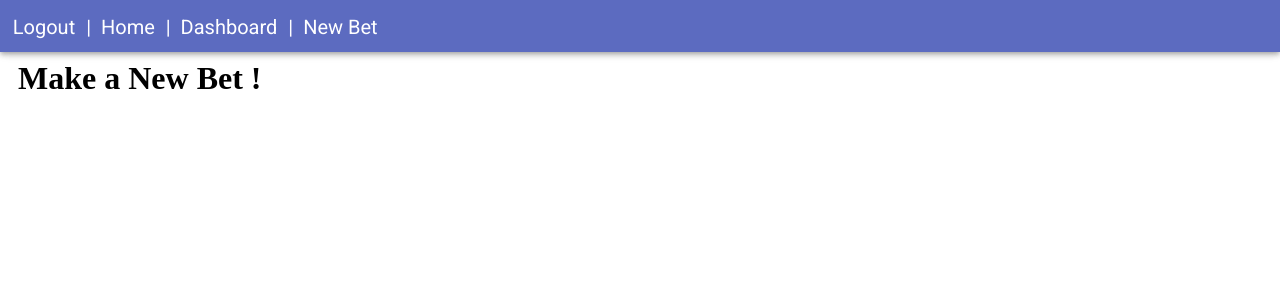
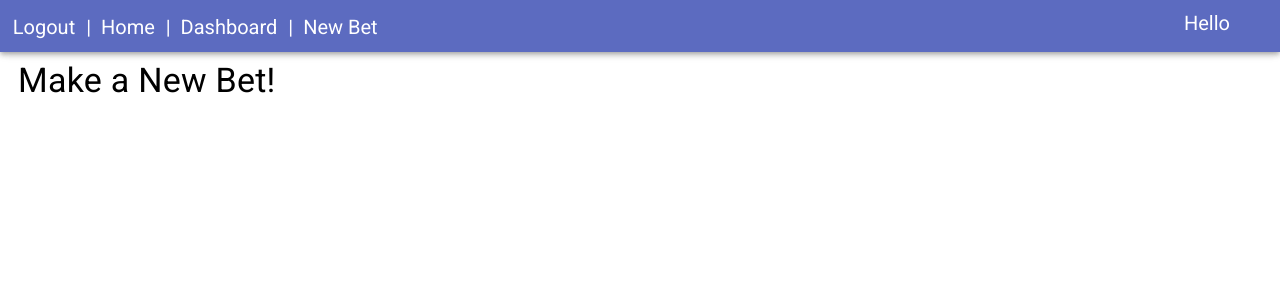
Before and after one commit to thebkbuffalo/eow_betting_react, a React (Create React App) app: page /newbet in a window 1280 px wide. Shown: the top 300 px of the page. Built offline with nearby package versions, Linux system fonts and the light colour scheme; no server answers; sample sign-in values are in the browser's storage.

Commit message:
added more style and to the navbar

```diff
--- a/src/App.js
+++ b/src/App.js
@@ -78,6 +78,7 @@ function NavBar(){
           <a href='/'>Home</a> <span> | </span>
           <a href='/dashboard'>Dashboard</a> <span> | </span>
           <a href={'/newbet'}>New Bet</a>
+          <span className='navUserWelcome'>Hello {user.first_name}</span>
         </Typography>
       </AppBar>
     )
--- a/src/components/HomeContainer.js
+++ b/src/components/HomeContainer.js
@@ -2,9 +2,6 @@ import Box from '@mui/material/Box';
 import Grid from '@mui/material/Grid';
 import List from '@mui/material/List';
 import ListItem from '@mui/material/ListItem';
-import Divider from '@mui/material/Divider';
-import ListItemText from '@mui/material/ListItemText';
-import Button from '@mui/material/Button';
 import Card from '@mui/material/Card';
 import Typography from '@mui/material/Typography';
 import axios from 'axios';
--- a/src/components/NewBetContainer.js
+++ b/src/components/NewBetContainer.js
@@ -1,7 +1,10 @@
 import React, { useState, useEffect } from 'react';
 import axios from 'axios';
 import AuthServices from "../services/auth-service";
-import { TextField } from '@mui/material';
+import Typography from '@mui/material/Typography';
+import Box from '@mui/material/Box';
+import TextField from '@mui/material/TextField';
+import Button from '@mui/material/Button';
 axios.defaults.withCredentials = true;
 const API_URL = AuthServices.getBaseUrl();
 
@@ -23,7 +26,7 @@ const NewBet = () => {
 
   return(
     <div>
-      <h1>Make a New Bet {user.first_name} {user.last_name}!</h1>
+      <Typography variant='h4'>Make a New Bet!</Typography>
       <div className='newBet'>
 
       </div>
--- a/src/customStyle.scss
+++ b/src/customStyle.scss
@@ -11,6 +11,10 @@ nav {
   span {
     font-size: 20px;
     margin: 0 5px;
+  }
+  .navUserWelcome {
+    float: right!important;
+    margin-right: 50px;
   }
 }
 
```
